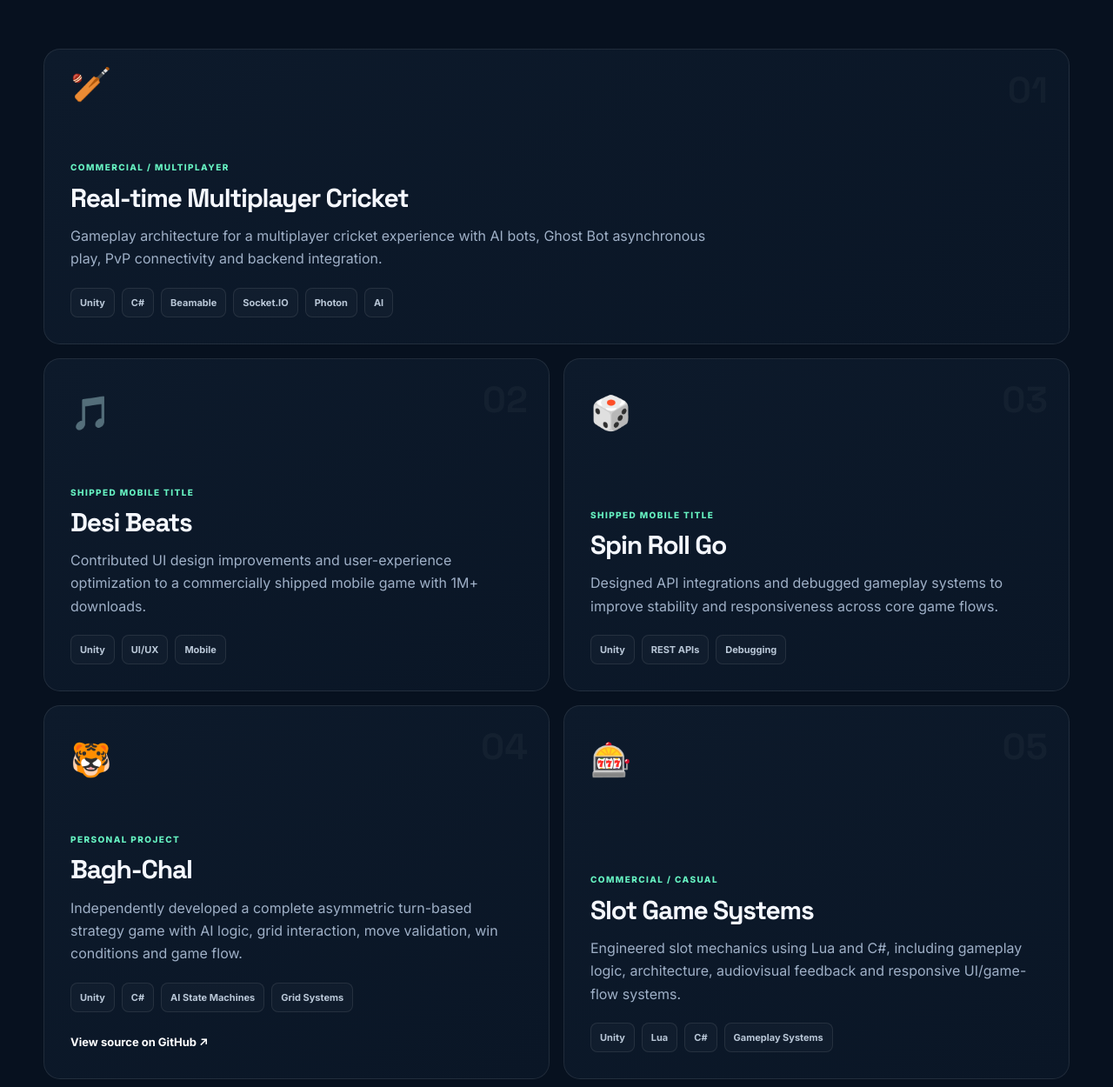
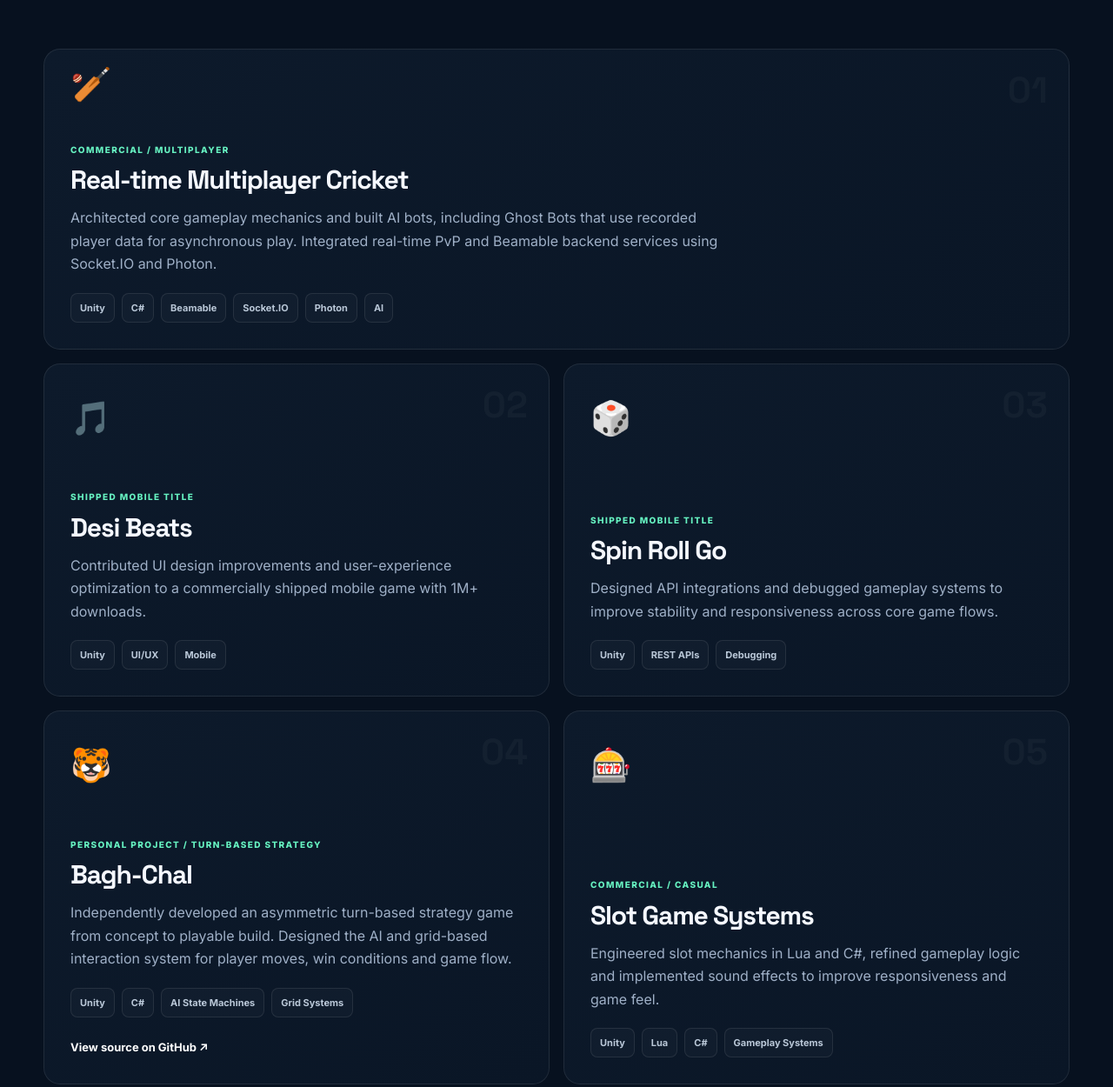
Before and after one commit to palashparate009/palashparate009.github.io, a plain HTML site: page index.html in a window 1280 px wide. Shown: the part 3610-4860 px from the top of the page at 87% size. Drawn offline with Linux system fonts and the light colour scheme.

Commit message:
Update index.html

```diff
--- a/index.html
+++ b/index.html
@@ -134,7 +134,7 @@
         <article class="project-card featured reveal">
           <div class="project-index">01</div>
           <div class="project-icon" aria-hidden="true">🏏</div>
-          <div class="project-body"><span class="project-label">COMMERCIAL / MULTIPLAYER</span><h3>Real-time Multiplayer Cricket</h3><p>Gameplay architecture for a multiplayer cricket experience with AI bots, Ghost Bot asynchronous play, PvP connectivity and backend integration.</p><div class="chips"><span>Unity</span><span>C#</span><span>Beamable</span><span>Socket.IO</span><span>Photon</span><span>AI</span></div></div>
+          <div class="project-body"><span class="project-label">COMMERCIAL / MULTIPLAYER</span><h3>Real-time Multiplayer Cricket</h3><p>Architected core gameplay mechanics and built AI bots, including Ghost Bots that use recorded player data for asynchronous play. Integrated real-time PvP and Beamable backend services using Socket.IO and Photon.</p><div class="chips"><span>Unity</span><span>C#</span><span>Beamable</span><span>Socket.IO</span><span>Photon</span><span>AI</span></div></div>
         </article>
         <article class="project-card reveal">
           <div class="project-index">02</div><div class="project-icon">🎵</div>
@@ -146,11 +146,11 @@
         </article>
         <article class="project-card reveal">
           <div class="project-index">04</div><div class="project-icon">🐯</div>
-          <div class="project-body"><span class="project-label">PERSONAL PROJECT</span><h3>Bagh-Chal</h3><p>Independently developed a complete asymmetric turn-based strategy game with AI logic, grid interaction, move validation, win conditions and game flow.</p><div class="chips"><span>Unity</span><span>C#</span><span>AI State Machines</span><span>Grid Systems</span></div><a class="project-link" href="https://github.com/palashparate009/BagChal_Main" target="_blank" rel="noreferrer">View source on GitHub ↗</a></div>
+          <div class="project-body"><span class="project-label">PERSONAL PROJECT / TURN-BASED STRATEGY</span><h3>Bagh-Chal</h3><p>Independently developed an asymmetric turn-based strategy game from concept to playable build. Designed the AI and grid-based interaction system for player moves, win conditions and game flow.</p><div class="chips"><span>Unity</span><span>C#</span><span>AI State Machines</span><span>Grid Systems</span></div><a class="project-link" href="https://github.com/palashparate009/BagChal_Main" target="_blank" rel="noreferrer">View source on GitHub ↗</a></div>
         </article>
         <article class="project-card reveal delay-1">
           <div class="project-index">05</div><div class="project-icon">🎰</div>
-          <div class="project-body"><span class="project-label">COMMERCIAL / CASUAL</span><h3>Slot Game Systems</h3><p>Engineered slot mechanics using Lua and C#, including gameplay logic, architecture, audiovisual feedback and responsive UI/game-flow systems.</p><div class="chips"><span>Unity</span><span>Lua</span><span>C#</span><span>Gameplay Systems</span></div></div>
+          <div class="project-body"><span class="project-label">COMMERCIAL / CASUAL</span><h3>Slot Game Systems</h3><p>Engineered slot mechanics in Lua and C#, refined gameplay logic and implemented sound effects to improve responsiveness and game feel.</p><div class="chips"><span>Unity</span><span>Lua</span><span>C#</span><span>Gameplay Systems</span></div></div>
         </article>
       </div>
     </section>
```
